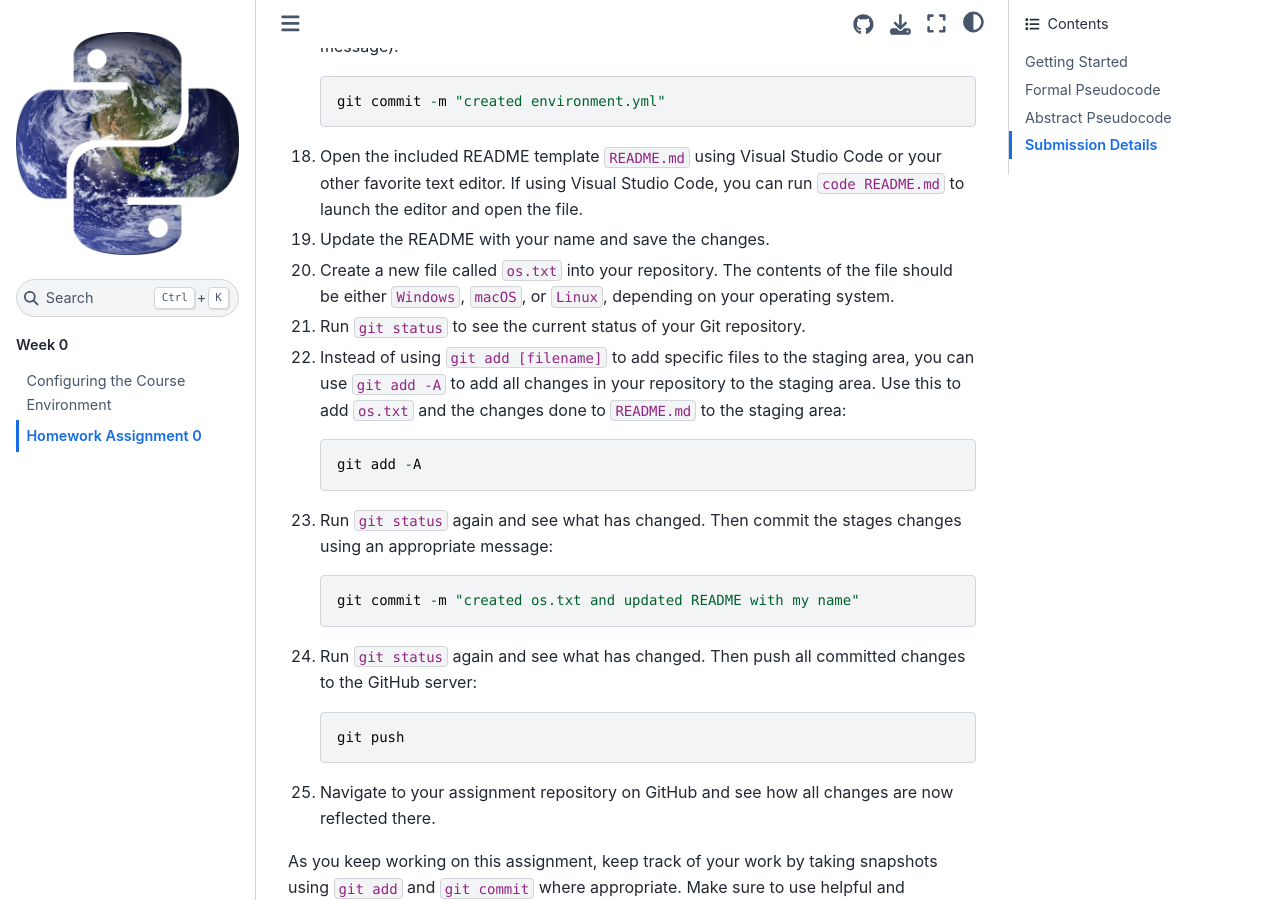
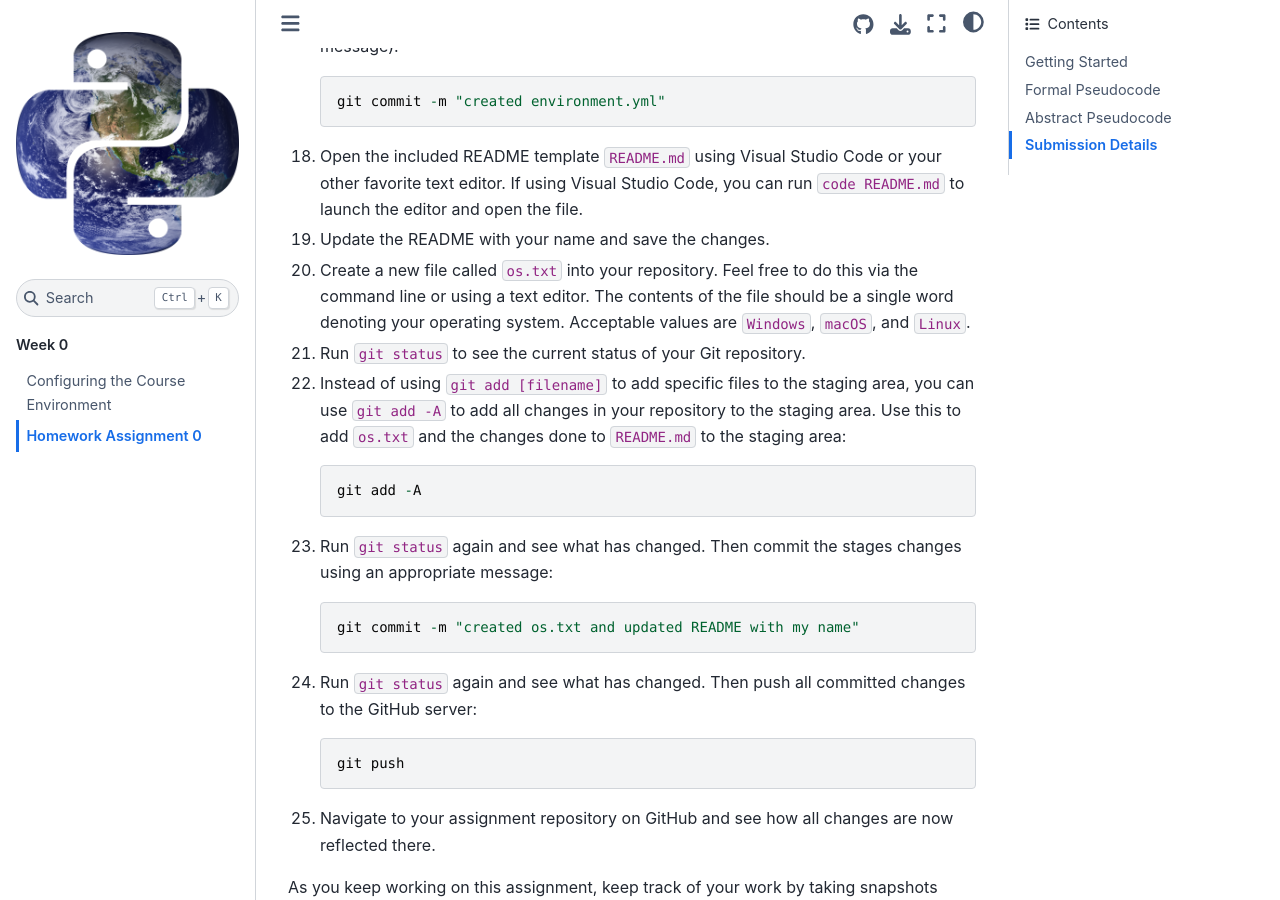
Before and after one commit to uep239/uep239.github.io, a Jupyter Book: the page built from source/assignments/hw00.md, in a window 1280 px wide and 900 px high, scrolled down 1629 px. Built offline with Jupyter Book 1.0.4 settings and Sphinx 7.4.7 and the Sphinx Book theme 1.1.4, drawn with Linux system fonts in a browser that asks for light colours.

Commit message:
rewrite step 20

````diff
--- a/source/assignments/hw00.md
+++ b/source/assignments/hw00.md
@@ -50,7 +50,7 @@
     ```
 18. Open the included README template `README.md` using Visual Studio Code or your other favorite text editor. If using Visual Studio Code, you can run `code README.md` to launch the editor and open the file.
 19. Update the README with your name and save the changes.
-20. Create a new file called `os.txt` into your repository. The contents of the file should be either `Windows`, `macOS`, or `Linux`, depending on your operating system.
+20. Create a new file called `os.txt` into your repository. Feel free to do this via the command line or using a text editor. The contents of the file should be a single word denoting your operating system. Acceptable values are `Windows`, `macOS`, and `Linux`.
 21. Run `git status` to see the current status of your Git repository.
 22. Instead of using `git add [filename]` to add specific files to the staging area, you can use `git add -A` to add all changes in your repository to the staging area. Use this to add `os.txt` and the changes done to `README.md` to the staging area:
     ```
````
